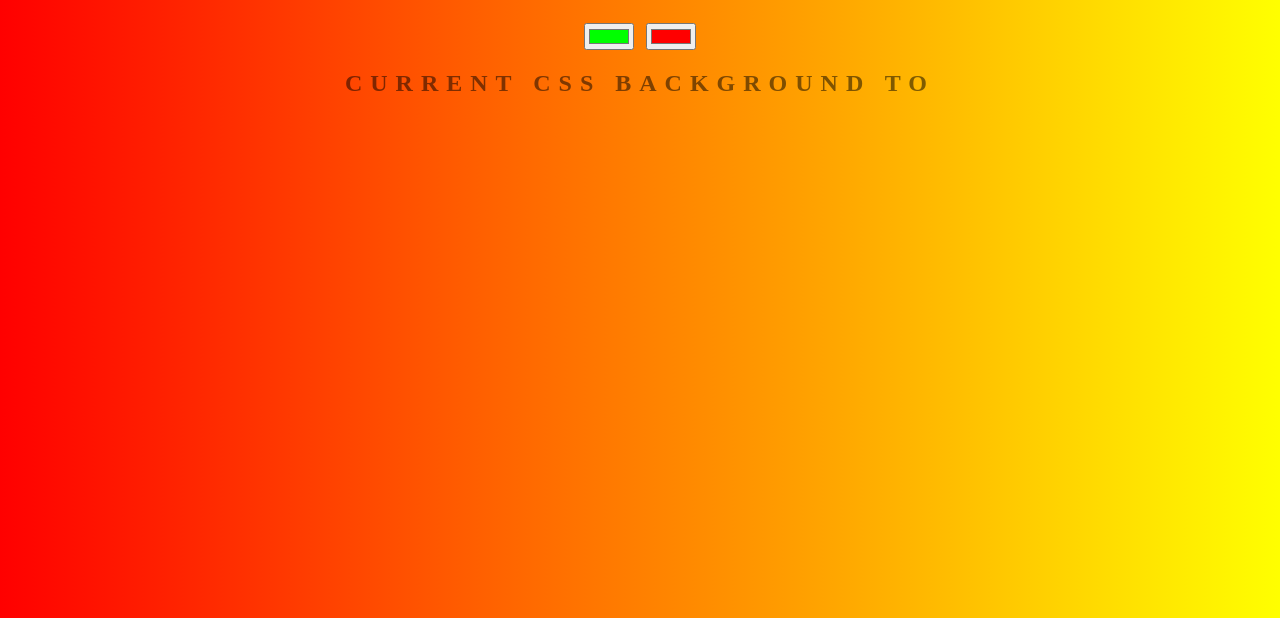
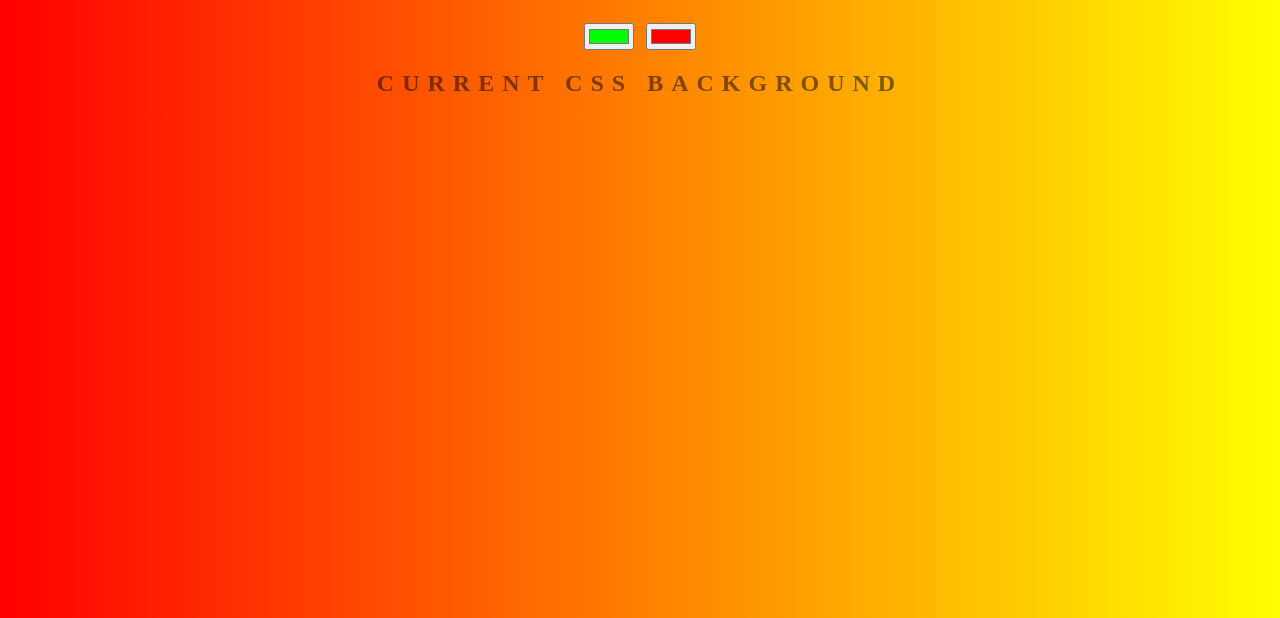
Before and after one commit to Rmurrietalopez/Background-generator, a plain HTML site: page index.html in a window 1280 px wide. Shown: the part 182-800 px from the top of the page. Drawn offline with Linux system fonts and the light colour scheme.

Commit message:
back2normal

```diff
--- a/index.html
+++ b/index.html
@@ -8,7 +8,7 @@
 	<h1>Background Generator!</h1>
 	<input class="color1" type="color" name="color1" value="#00ff00">
 	<input class="color2" type="color" name="color2" value="#ff0000">
-	<h2>Current CSS Background to </h2>
+	<h2>Current CSS Background</h2>
 	<h3></h3>
 	<script type="text/javascript" src="javascript.js"></script>
 </body>
```
